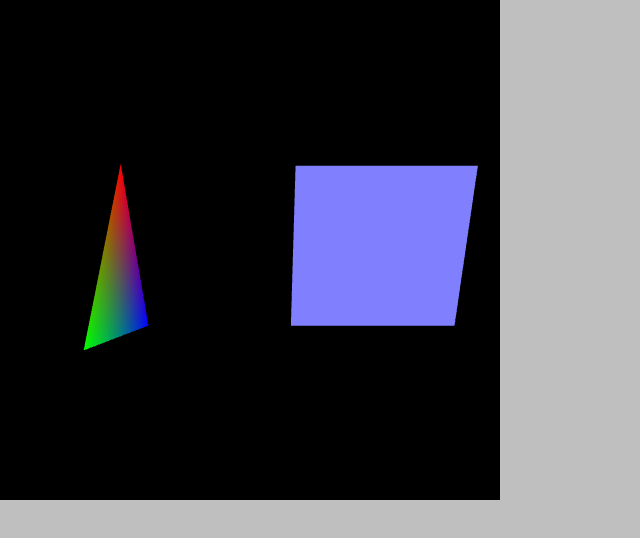
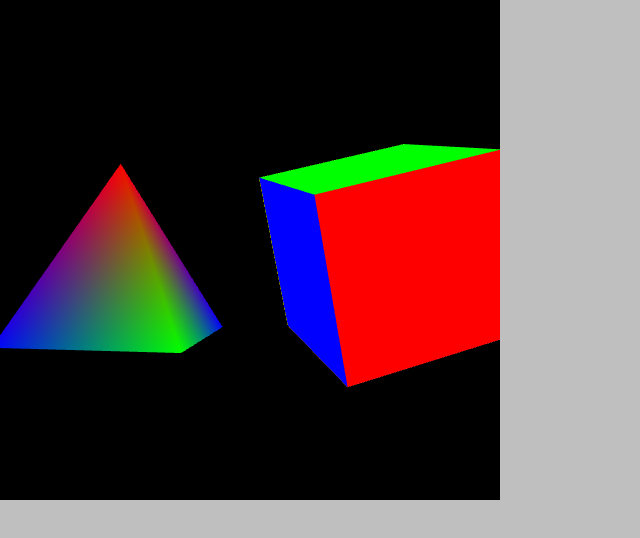
Before and after one commit to s3c0nDD/webGL-project, a website: page index.html in a window 1280 px wide. Shown: the whole page, without its empty margins (0-640 px from the left). Drawn offline with Linux system fonts and the light colour scheme; animation ran at ten frames a second.

Commit message:
make 2d objects 3D

```diff
--- a/index.html
+++ b/index.html
@@ -49,6 +49,7 @@
     </script>
 
     <!-- PROJECT SPECIFIC JS -->
+    <script src="js/buffers.js"></script>
     <script src="js/main.js"></script>
 </body>
 
--- /dev/null
+++ b/js/buffers.js
@@ -0,0 +1,128 @@
+var pyramidVertexPositionBuffer;
+var pyramidVertexColorBuffer;
+var cubeVertexPositionBuffer;
+var cubeVertexColorBuffer;
+var cubeVertexIndexBuffer;
+
+function initBuffers() {
+    pyramidVertexPositionBuffer = gl.createBuffer();
+    gl.bindBuffer(gl.ARRAY_BUFFER, pyramidVertexPositionBuffer);
+    var vertices = [
+        // Front face
+        0.0, 1.0, 0.0,
+        -1.0, -1.0, 1.0,
+        1.0, -1.0, 1.0,
+        // Right face
+        0.0, 1.0, 0.0,
+        1.0, -1.0, 1.0,
+        1.0, -1.0, -1.0,
+        // Back face
+        0.0, 1.0, 0.0,
+        1.0, -1.0, -1.0,
+        -1.0, -1.0, -1.0,
+        // Left face
+        0.0, 1.0, 0.0,
+        -1.0, -1.0, -1.0,
+        -1.0, -1.0, 1.0
+    ];
+    gl.bufferData(gl.ARRAY_BUFFER, new Float32Array(vertices), gl.STATIC_DRAW);
+    pyramidVertexPositionBuffer.itemSize = 3;
+    pyramidVertexPositionBuffer.numItems = 12;
+
+    pyramidVertexColorBuffer = gl.createBuffer();
+    gl.bindBuffer(gl.ARRAY_BUFFER, pyramidVertexColorBuffer);
+    var colors = [
+        // Front face
+        1.0, 0.0, 0.0, 1.0,
+        0.0, 1.0, 0.0, 1.0,
+        0.0, 0.0, 1.0, 1.0,
+        // Right face
+        1.0, 0.0, 0.0, 1.0,
+        0.0, 0.0, 1.0, 1.0,
+        0.0, 1.0, 0.0, 1.0,
+        // Back face
+        1.0, 0.0, 0.0, 1.0,
+        0.0, 1.0, 0.0, 1.0,
+        0.0, 0.0, 1.0, 1.0,
+        // Left face
+        1.0, 0.0, 0.0, 1.0,
+        0.0, 0.0, 1.0, 1.0,
+        0.0, 1.0, 0.0, 1.0
+    ];
+    gl.bufferData(gl.ARRAY_BUFFER, new Float32Array(colors), gl.STATIC_DRAW);
+    pyramidVertexColorBuffer.itemSize = 4;
+    pyramidVertexColorBuffer.numItems = 12;
+
+    cubeVertexPositionBuffer = gl.createBuffer();
+    gl.bindBuffer(gl.ARRAY_BUFFER, cubeVertexPositionBuffer);
+    vertices = [
+        // Front face
+        -1.0, -1.0, 1.0,
+        1.0, -1.0, 1.0,
+        1.0, 1.0, 1.0,
+        -1.0, 1.0, 1.0,
+        // Back face
+        -1.0, -1.0, -1.0,
+        -1.0, 1.0, -1.0,
+        1.0, 1.0, -1.0,
+        1.0, -1.0, -1.0,
+        // Top face
+        -1.0, 1.0, -1.0,
+        -1.0, 1.0, 1.0,
+        1.0, 1.0, 1.0,
+        1.0, 1.0, -1.0,
+        // Bottom face
+        -1.0, -1.0, -1.0,
+        1.0, -1.0, -1.0,
+        1.0, -1.0, 1.0,
+        -1.0, -1.0, 1.0,
+        // Right face
+        1.0, -1.0, -1.0,
+        1.0, 1.0, -1.0,
+        1.0, 1.0, 1.0,
+        1.0, -1.0, 1.0,
+        // Left face
+        -1.0, -1.0, -1.0,
+        -1.0, -1.0, 1.0,
+        -1.0, 1.0, 1.0,
+        -1.0, 1.0, -1.0,
+    ];
+    gl.bufferData(gl.ARRAY_BUFFER, new Float32Array(vertices), gl.STATIC_DRAW);
+    cubeVertexPositionBuffer.itemSize = 3;
+    cubeVertexPositionBuffer.numItems = 24;
+
+    cubeVertexColorBuffer = gl.createBuffer();
+    gl.bindBuffer(gl.ARRAY_BUFFER, cubeVertexColorBuffer);
+    colors = [
+        [1.0, 0.0, 0.0, 1.0], // Front face
+        [1.0, 1.0, 0.0, 1.0], // Back face
+        [0.0, 1.0, 0.0, 1.0], // Top face
+        [1.0, 0.5, 0.5, 1.0], // Bottom face
+        [1.0, 0.0, 1.0, 1.0], // Right face
+        [0.0, 0.0, 1.0, 1.0], // Left face
+    ];
+    var unpackedColors = [];
+    for (var i in colors) {
+        var color = colors[i];
+        for (var j = 0; j < 4; j++) {
+            unpackedColors = unpackedColors.concat(color);
+        }
+    }
+    gl.bufferData(gl.ARRAY_BUFFER, new Float32Array(unpackedColors), gl.STATIC_DRAW);
+    cubeVertexColorBuffer.itemSize = 4;
+    cubeVertexColorBuffer.numItems = 24;
+
+    cubeVertexIndexBuffer = gl.createBuffer();
+    gl.bindBuffer(gl.ELEMENT_ARRAY_BUFFER, cubeVertexIndexBuffer);
+    var cubeVertexIndices = [
+        0, 1, 2, 0, 2, 3, // Front face
+        4, 5, 6, 4, 6, 7, // Back face
+        8, 9, 10, 8, 10, 11, // Top face
+        12, 13, 14, 12, 14, 15, // Bottom face
+        16, 17, 18, 16, 18, 19, // Right face
+        20, 21, 22, 20, 22, 23 // Left face
+    ];
+    gl.bufferData(gl.ELEMENT_ARRAY_BUFFER, new Uint16Array(cubeVertexIndices), gl.STATIC_DRAW);
+    cubeVertexIndexBuffer.itemSize = 1;
+    cubeVertexIndexBuffer.numItems = 36;
+}
--- a/js/main.js
+++ b/js/main.js
@@ -95,63 +95,12 @@ function setMatrixUniforms() {
     gl.uniformMatrix4fv(shaderProgram.mvMatrixUniform, false, mvMatrix);
 }
 
-var triangleVertexPositionBuffer;
-var triangleVertexColorBuffer;
-var squareVertexPositionBuffer;
-var squareVertexColorBuffer;
-
-function initBuffers() {
-    triangleVertexPositionBuffer = gl.createBuffer();
-    gl.bindBuffer(gl.ARRAY_BUFFER, triangleVertexPositionBuffer);
-    var vertices = [
-        0.0, 1.0, 0.0,
-        -1.0, -1.0, 0.0,
-        1.0, -1.0, 0.0
-    ];
-    gl.bufferData(gl.ARRAY_BUFFER, new Float32Array(vertices), gl.STATIC_DRAW);
-    triangleVertexPositionBuffer.itemSize = 3;
-    triangleVertexPositionBuffer.numItems = 3;
-
-    triangleVertexColorBuffer = gl.createBuffer();
-    gl.bindBuffer(gl.ARRAY_BUFFER, triangleVertexColorBuffer);
-    var colors = [
-        1.0, 0.0, 0.0, 1.0,
-        0.0, 1.0, 0.0, 1.0,
-        0.0, 0.0, 1.0, 1.0
-    ];
-    gl.bufferData(gl.ARRAY_BUFFER, new Float32Array(colors), gl.STATIC_DRAW);
-    triangleVertexColorBuffer.itemSize = 4;
-    triangleVertexColorBuffer.numItems = 3;
-
-    squareVertexPositionBuffer = gl.createBuffer();
-    gl.bindBuffer(gl.ARRAY_BUFFER, squareVertexPositionBuffer);
-    vertices = [
-        1.0, 1.0, 0.0,
-        -1.0, 1.0, 0.0,
-        1.0, -1.0, 0.0,
-        -1.0, -1.0, 0.0
-    ];
-    gl.bufferData(gl.ARRAY_BUFFER, new Float32Array(vertices), gl.STATIC_DRAW);
-    squareVertexPositionBuffer.itemSize = 3;
-    squareVertexPositionBuffer.numItems = 4;
-
-    squareVertexColorBuffer = gl.createBuffer();
-    gl.bindBuffer(gl.ARRAY_BUFFER, squareVertexColorBuffer);
-    colors = [];
-    for (var i = 0; i < 4; i++) {
-        colors = colors.concat([0.5, 0.5, 1.0, 1.0]);
-    }
-    gl.bufferData(gl.ARRAY_BUFFER, new Float32Array(colors), gl.STATIC_DRAW);
-    squareVertexColorBuffer.itemSize = 4;
-    squareVertexColorBuffer.numItems = 4;
-}
-
 function degToRad(degrees) {
     return degrees * Math.PI / 180;
 }
 
-var rTri = 0;
-var rSquare = 0;
+var rPyramid = 0;
+var rCube = 0;
 
 function drawScene() {
     gl.viewport(0, 0, gl.viewportWidth, gl.viewportHeight);
@@ -164,32 +113,34 @@ function drawScene() {
     mat4.translate(mvMatrix, [-1.5, 0.0, -7.0]);
 
     mvPushMatrix();
-    mat4.rotate(mvMatrix, degToRad(rTri), [0, 1, 0]);
+    mat4.rotate(mvMatrix, degToRad(rPyramid), [0, 1, 0]);
 
-    gl.bindBuffer(gl.ARRAY_BUFFER, triangleVertexPositionBuffer);
-    gl.vertexAttribPointer(shaderProgram.vertexPositionAttribute, triangleVertexPositionBuffer.itemSize, gl.FLOAT, false, 0, 0);
+    gl.bindBuffer(gl.ARRAY_BUFFER, pyramidVertexPositionBuffer);
+    gl.vertexAttribPointer(shaderProgram.vertexPositionAttribute, pyramidVertexPositionBuffer.itemSize, gl.FLOAT, false, 0, 0);
 
-    gl.bindBuffer(gl.ARRAY_BUFFER, triangleVertexColorBuffer);
-    gl.vertexAttribPointer(shaderProgram.vertexColorAttribute, triangleVertexColorBuffer.itemSize, gl.FLOAT, false, 0, 0);
+    gl.bindBuffer(gl.ARRAY_BUFFER, pyramidVertexColorBuffer);
+    gl.vertexAttribPointer(shaderProgram.vertexColorAttribute, pyramidVertexColorBuffer.itemSize, gl.FLOAT, false, 0, 0);
 
     setMatrixUniforms();
-    gl.drawArrays(gl.TRIANGLES, 0, triangleVertexPositionBuffer.numItems);
+    gl.drawArrays(gl.TRIANGLES, 0, pyramidVertexPositionBuffer.numItems);
 
     mvPopMatrix();
+
 
     mat4.translate(mvMatrix, [3.0, 0.0, 0.0]);
 
     mvPushMatrix();
-    mat4.rotate(mvMatrix, degToRad(rSquare), [1, 0, 0]);
+    mat4.rotate(mvMatrix, degToRad(rCube), [1, 1, 1]);
 
-    gl.bindBuffer(gl.ARRAY_BUFFER, squareVertexPositionBuffer);
-    gl.vertexAttribPointer(shaderProgram.vertexPositionAttribute, squareVertexPositionBuffer.itemSize, gl.FLOAT, false, 0, 0);
+    gl.bindBuffer(gl.ARRAY_BUFFER, cubeVertexPositionBuffer);
+    gl.vertexAttribPointer(shaderProgram.vertexPositionAttribute, cubeVertexPositionBuffer.itemSize, gl.FLOAT, false, 0, 0);
 
-    gl.bindBuffer(gl.ARRAY_BUFFER, squareVertexColorBuffer);
-    gl.vertexAttribPointer(shaderProgram.vertexColorAttribute, squareVertexColorBuffer.itemSize, gl.FLOAT, false, 0, 0);
+    gl.bindBuffer(gl.ARRAY_BUFFER, cubeVertexColorBuffer);
+    gl.vertexAttribPointer(shaderProgram.vertexColorAttribute, cubeVertexColorBuffer.itemSize, gl.FLOAT, false, 0, 0);
 
+    gl.bindBuffer(gl.ELEMENT_ARRAY_BUFFER, cubeVertexIndexBuffer);
     setMatrixUniforms();
-    gl.drawArrays(gl.TRIANGLE_STRIP, 0, squareVertexPositionBuffer.numItems);
+    gl.drawElements(gl.TRIANGLES, cubeVertexIndexBuffer.numItems, gl.UNSIGNED_SHORT, 0);
 
     mvPopMatrix();
 }
@@ -201,8 +152,8 @@ function animate() {
     if (lastTime != 0) {
         var elapsed = timeNow - lastTime;
 
-        rTri += (90 * elapsed) / 1000.0;
-        rSquare += (78 * elapsed) / 1000.0;
+        rPyramid += (90 * elapsed) / 1000.0;
+        rCube += (78 * elapsed) / 1000.0;
     }
     lastTime = timeNow;
 }
```
